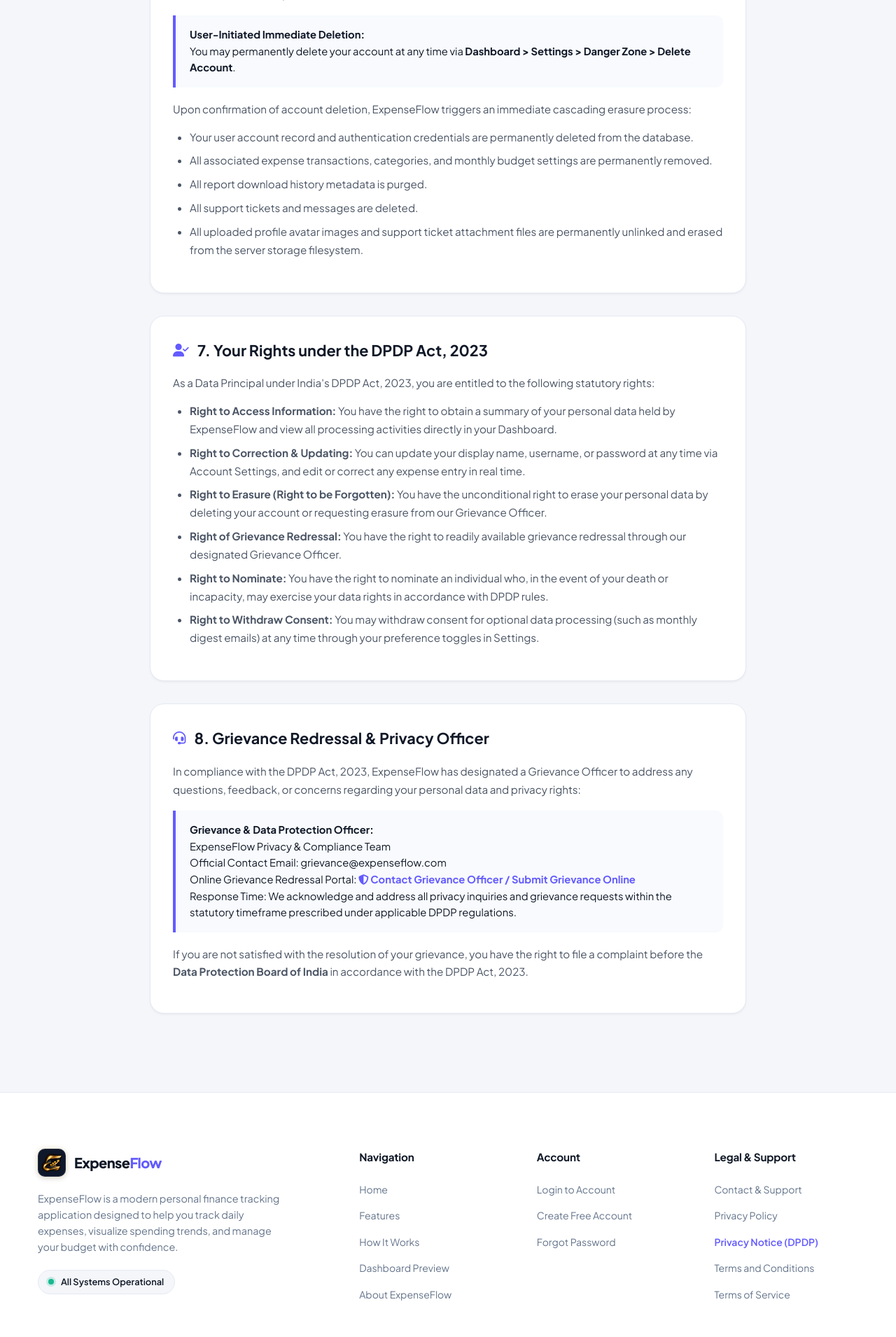
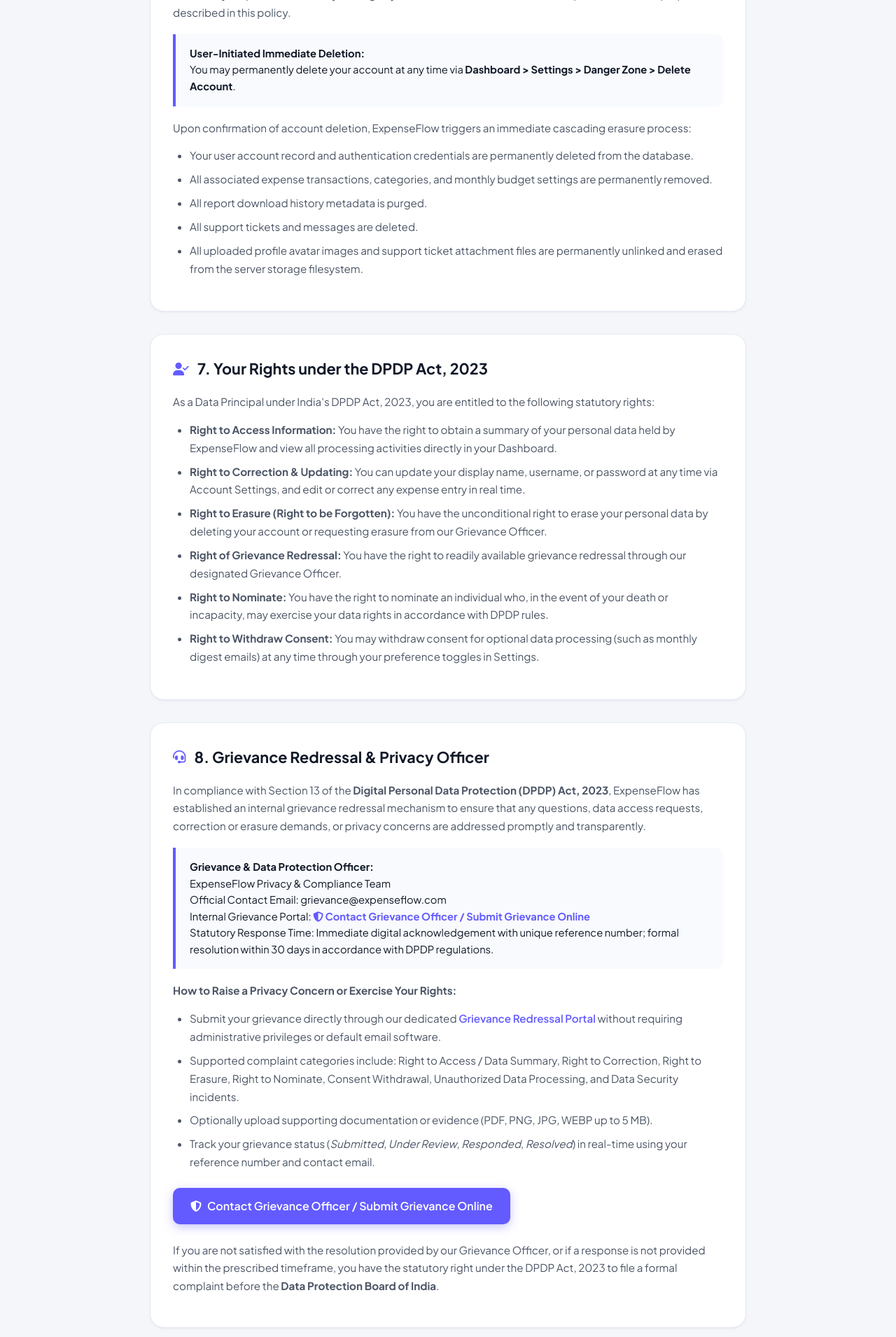
Before and after one commit to melstonjaiselsequeira/Expense-tracker, a Flask app: page /privacy in a window 1280 px wide. Shown: the part 3250-5160 px from the top of the page at 70% size. Run offline with Flask 3, Linux system fonts and the light colour scheme.

Commit message:
privacy policy

```diff
--- a/templates/login.html
+++ b/templates/login.html
@@ -63,7 +63,7 @@
                 <div>Don't have an account? <a href="/register">Create an account</a></div>
                 <div><a href="#" id="forgot-link">Forgot your password?</a></div>
                 <div style="margin-top: 10px; font-size: 0.82rem; color: var(--text-muted);">
-                    <a href="/terms" target="_blank">Terms</a> &bull; <a href="/privacy" target="_blank">Privacy Policy</a>
+                    <a href="/terms" target="_blank">Terms &amp; Conditions</a> &bull; <a href="/privacy" target="_blank">Privacy Policy</a>
                 </div>
             </div>
         </div>
--- a/templates/privacy.html
+++ b/templates/privacy.html
@@ -188,8 +188,8 @@
         <div class="legal-meta-badge">
             <i class="fas fa-shield-alt"></i> DPDP Act, 2023 Compliant &bull; Version 1.0
         </div>
-        <h1>Privacy Policy &amp; Data Notice</h1>
-        <p>Transparency, security, and user data rights are fundamental to ExpenseFlow. This notice details how we collect, process, safeguard, and delete your personal and financial data.</p>
+        <h1>Privacy Policy</h1>
+        <p>Transparency, security, and user data rights are fundamental to ExpenseFlow. This policy and notice details how we collect, process, safeguard, and delete your personal and financial data in compliance with the Digital Personal Data Protection (DPDP) Act, 2023.</p>
         <p style="font-size: 0.85rem; margin-top: 8px; color: var(--text-light);">Last updated: November 2026</p>
     </div>
 
@@ -327,23 +327,31 @@
         <!-- Section 8: Grievance Officer & Contact Information -->
         <article class="legal-card" id="grievance-officer">
             <h2><i class="fas fa-headset"></i> 8. Grievance Redressal &amp; Privacy Officer</h2>
-            <p>In compliance with the DPDP Act, 2023, ExpenseFlow has designated a Grievance Officer to address any questions, feedback, or concerns regarding your personal data and privacy rights:</p>
+            <p>In compliance with Section 13 of the <strong>Digital Personal Data Protection (DPDP) Act, 2023</strong>, ExpenseFlow has established an internal grievance redressal mechanism to ensure that any questions, data access requests, correction or erasure demands, or privacy concerns are addressed promptly and transparently.</p>
 
             <div class="legal-highlight-box">
                 <strong>Grievance &amp; Data Protection Officer:</strong><br>
                 ExpenseFlow Privacy &amp; Compliance Team<br>
-                Official Contact Email: grievance@expenseflow.com<br>
-                Online Grievance Redressal Portal: <a href="/grievance" style="font-weight: 700; color: var(--accent);"><i class="fas fa-shield-halved"></i> Contact Grievance Officer / Submit Grievance Online</a><br>
-                Response Time: We acknowledge and address all privacy inquiries and grievance requests within the statutory timeframe prescribed under applicable DPDP regulations.
+                Official Contact Email: <a href="mailto:grievance@expenseflow.com">grievance@expenseflow.com</a><br>
+                Internal Grievance Portal: <a href="/grievance" style="font-weight: 700; color: var(--accent);"><i class="fas fa-shield-halved"></i> Contact Grievance Officer / Submit Grievance Online</a><br>
+                Statutory Response Time: Immediate digital acknowledgement with unique reference number; formal resolution within 30 days in accordance with DPDP regulations.
             </div>
 
-            <!-- <div style="margin-top: 1.25rem;">
-                <a href="/grievance" class="btn btn-primary" style="display: inline-flex; align-items: center; gap: 8px; text-decoration: none; padding: 10px 18px; border-radius: 8px; font-weight: 600; color: #ffffff; background: var(--accent);">
-                    <i class="fas fa-file-pen"></i> Contact Grievance Officer
+            <p><strong>How to Raise a Privacy Concern or Exercise Your Rights:</strong></p>
+            <ul>
+                <li>Submit your grievance directly through our dedicated <a href="/grievance" style="color: var(--accent); font-weight: 600;">Grievance Redressal Portal</a> without requiring administrative privileges or default email software.</li>
+                <li>Supported complaint categories include: Right to Access / Data Summary, Right to Correction, Right to Erasure, Right to Nominate, Consent Withdrawal, Unauthorized Data Processing, and Data Security incidents.</li>
+                <li>Optionally upload supporting documentation or evidence (PDF, PNG, JPG, WEBP up to 5 MB).</li>
+                <li>Track your grievance status (<em>Submitted</em>, <em>Under Review</em>, <em>Responded</em>, <em>Resolved</em>) in real-time using your reference number and contact email.</li>
+            </ul>
+
+            <div style="margin-top: 1.5rem; margin-bottom: 1.5rem;">
+                <a href="/grievance" class="btn btn-primary" style="display: inline-flex; align-items: center; gap: 8px; text-decoration: none; padding: 12px 24px; font-weight: 600;">
+                    <i class="fas fa-shield-halved"></i> Contact Grievance Officer / Submit Grievance Online
                 </a>
-            </div> -->
+            </div>
 
-            <p>If you are not satisfied with the resolution of your grievance, you have the right to file a complaint before the <strong>Data Protection Board of India</strong> in accordance with the DPDP Act, 2023.</p>
+            <p>If you are not satisfied with the resolution provided by our Grievance Officer, or if a response is not provided within the prescribed timeframe, you have the statutory right under the DPDP Act, 2023 to file a formal complaint before the <strong>Data Protection Board of India</strong>.</p>
         </article>
 
     </main>
@@ -401,9 +409,7 @@
                     <ul class="footer-link-list">
                         <li><button class="footer-modal-trigger" id="open-contact-modal">Contact & Support</button></li>
                         <li><button class="footer-modal-trigger" id="open-privacy-modal">Privacy Policy</button></li>
-                        <li><a href="/privacy" style="color: var(--accent); font-weight: 600;">Privacy Notice (DPDP)</a></li>
-                        <li><button class="footer-modal-trigger" id="open-terms-modal">Terms and Conditions</button></li>
-                        <li><a href="/terms">Terms of Service</a></li>
+                        <li><button class="footer-modal-trigger" id="open-terms-modal">Terms &amp; Conditions</button></li>
                     </ul>
                 </div>
             </div>
@@ -489,7 +495,7 @@
                 <p>You maintain full ownership of all data entered into ExpenseFlow. You may edit, update, delete individual transaction records, or export your complete financial ledger at any time via CSV or PDF.</p>
             </div>
             <div class="modal-footer" style="display: flex; justify-content: space-between; align-items: center;">
-                <a href="/privacy" class="btn btn-primary btn-sm"><i class="fas fa-file-alt"></i> Current Full Document</a>
+                <a href="/privacy" class="btn btn-primary btn-sm"><i class="fas fa-file-shield"></i> Full Documentation</a>
                 <button class="btn btn-secondary btn-sm" id="close-privacy-btn">Close</button>
             </div>
         </div>
@@ -500,7 +506,7 @@
         <div class="modal-dialog modal-dialog-lg">
             <div class="modal-header">
                 <div class="modal-header-text">
-                    <h3 id="terms-modal-title">Terms and Conditions</h3>
+                    <h3 id="terms-modal-title">Terms &amp; Conditions</h3>
                     <p>Last updated: November 2026</p>
                 </div>
                 <button class="modal-close-btn" id="close-terms-modal" aria-label="Close dialog">&times;</button>
@@ -519,7 +525,7 @@
                 <p>You agree not to misuse the platform, attempt unauthorized API access, reverse-engineer proprietary components, or disrupt services for other users.</p>
             </div>
             <div class="modal-footer" style="display: flex; justify-content: space-between; align-items: center;">
-                <a href="/terms" class="btn btn-primary btn-sm" target="_blank"><i class="fas fa-external-link-alt"></i> Full Terms Document</a>
+                <a href="/terms" class="btn btn-primary btn-sm" target="_blank"><i class="fas fa-file-contract"></i> Full Documentation</a>
                 <button class="btn btn-secondary btn-sm" id="close-terms-btn">Close</button>
             </div>
         </div>
--- a/templates/register.html
+++ b/templates/register.html
@@ -77,7 +77,7 @@
             <div class="auth-footer">
                 <div>Already have an account? <a href="/login">Log in</a></div>
                 <div style="margin-top: 10px; font-size: 0.82rem; color: var(--text-muted);">
-                    <a href="/terms" target="_blank">Terms</a> &bull; <a href="/privacy" target="_blank">Privacy Policy</a>
+                    <a href="/terms" target="_blank">Terms &amp; Conditions</a> &bull; <a href="/privacy" target="_blank">Privacy Policy</a>
                 </div>
             </div>
         </div>
--- a/templates/security_support.html
+++ b/templates/security_support.html
@@ -169,7 +169,7 @@
             <div class="auth-footer" style="margin-top: 22px;">
                 <div>Back to <a href="/">ExpenseFlow Home</a> &bull; <a href="/login">Log in</a></div>
                 <div style="margin-top: 10px; font-size: 0.82rem; color: var(--text-muted);">
-                    <a href="/terms" target="_blank">Terms</a> &bull; <a href="/privacy" target="_blank">Privacy Policy</a>
+                    <a href="/terms" target="_blank">Terms &amp; Conditions</a> &bull; <a href="/privacy" target="_blank">Privacy Policy</a>
                 </div>
             </div>
         </div>
```
Also changed, not shown: templates/index.html (+5 -7 lines), templates/terms.html (+6 -8 lines).
